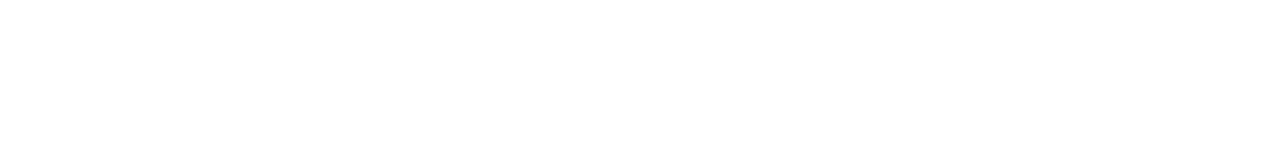
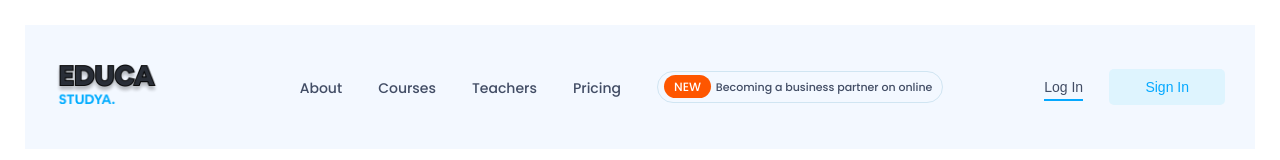
Before and after one commit to MariusAskelovic/3_educaStudya_figma_practise, a plain HTML site: page index.html in a window 1280 px wide. Drawn offline with Linux system fonts and the light colour scheme; a web font is replaced by a local one.

Commit message:
header html and css, vars.css fix

```diff
--- a/index.html
+++ b/index.html
@@ -2,13 +2,35 @@
 <html lang="en">
 
 <head>
-    <meta charset="UTF-8">
-    <meta name="viewport" content="width=device-width, initial-scale=1.0">
+    <meta charset="UTF-8" />
+    <meta name="viewport" content="width=device-width, initial-scale=1.0" />
     <title>Educa Studya by Marius A</title>
-    <link rel="stylesheet" href="style/style.css">
+    <link rel="stylesheet" href="style/style.css" />
 </head>
 
 <body>
+    <header class="header container">
+        <div class="headerLogoBlock headerBlock">
+            <img class="headerLogo" src="images/Logo.png" alt="header logo" />
+        </div>
+        <div class="headerMiddle headerBlock">
+            <ul class="headerUl">
+                <li><a class="headerLink" href="#">About</a></li>
+                <li><a class="headerLink" href="#">Courses</a></li>
+                <li><a class="headerLink" href="#">Teachers</a></li>
+                <li><a class="headerLink" href="#">Pricing</a></li>
+                <li>
+                    <a class="liSmaller headerLink" href="#"><span class="caps">New</span> Becoming a business partner
+                        on
+                        online</a>
+                </li>
+            </ul>
+        </div>
+        <div class="loginBtns headerBlock">
+            <button class="loginBtn"><a href="#">Log In</a></button>
+            <button class="signinBtn"><a href="#">Sign In</a></button>
+        </div>
+    </header>
 </body>
 
 </html>
--- a/style/reset.css
+++ b/style/reset.css
@@ -30,7 +30,9 @@ p {
 .container {
   margin-right: auto;
   margin-left: auto;
-  padding-left: 16px;
-  padding-right: 16px;
   max-width: 1390px;
 }
+
+ul {
+  list-style: none;
+}
--- a/style/style.css
+++ b/style/style.css
@@ -0,0 +1,68 @@
+@import 'reset.css';
+
+.caps {
+  text-transform: uppercase;
+}
+
+/* Header Section */
+.header {
+  display: flex;
+  justify-content: space-between;
+  margin-left: 25px;
+  margin-right: 25px;
+  margin-top: 25px;
+  align-items: center;
+  background-color: #f3f8ff;
+}
+.headerBlock {
+  margin: 30px;
+}
+.headerLogo {
+  height: 40px;
+}
+.headerUl {
+  display: flex;
+  align-items: center;
+}
+.headerLink {
+  font-size: 14px;
+  font-weight: 500;
+  color: #424d65;
+  padding-right: 36px;
+}
+.liSmaller {
+  font-size: 11px;
+  font-weight: 500;
+  border: 1px solid #d0e5f2;
+  border-radius: 25px;
+  padding: 6px 10px 6px 6px;
+}
+.liSmaller span {
+  font-size: 12px;
+  background: var(--orange);
+  color: white;
+  padding: 3px 10px;
+  border-radius: 25px;
+  margin-right: 2px;
+}
+.loginBtn,
+.signinBtn {
+  font-size: 14px;
+  font-weight: 500;
+  color: #424d65;
+}
+.loginBtn {
+  background: transparent;
+  border: none;
+  border-bottom: 2px solid #04a8ff;
+  margin-right: 22px;
+  width: fit-content;
+  padding: 0 0 4px;
+}
+.signinBtn {
+  background: #def4fe;
+  border: none;
+  padding: 10px 36px;
+  color: #04a8ff;
+  border-radius: 5px;
+}
--- a/style/vars.css
+++ b/style/vars.css
@@ -1,9 +1,4 @@
 :root {
-  --very-light-blue: #f3f8ff;
-  --dark-blue: #001caf;
-  --primary-dark: #2a2e36;
-  --primary-dark-small: #292e37;
-  --secondary-dark: #525d73;
   --orange: #fe5600;
   --yellow: #ffc700;
   --blue: #00d9ff;
```
Also changed, not shown: images/Logo.png (added).
